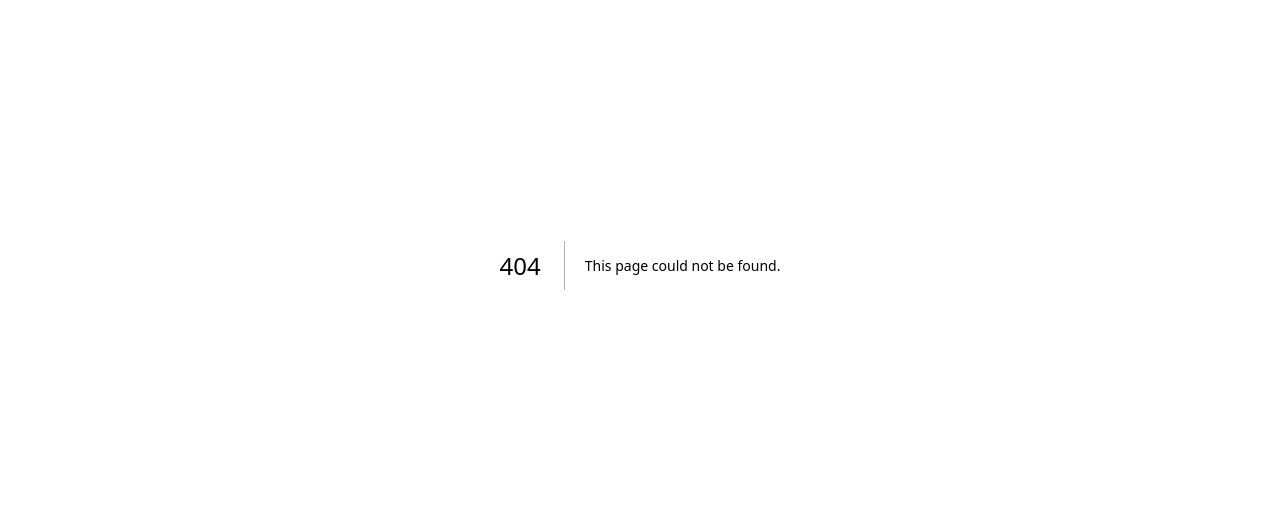
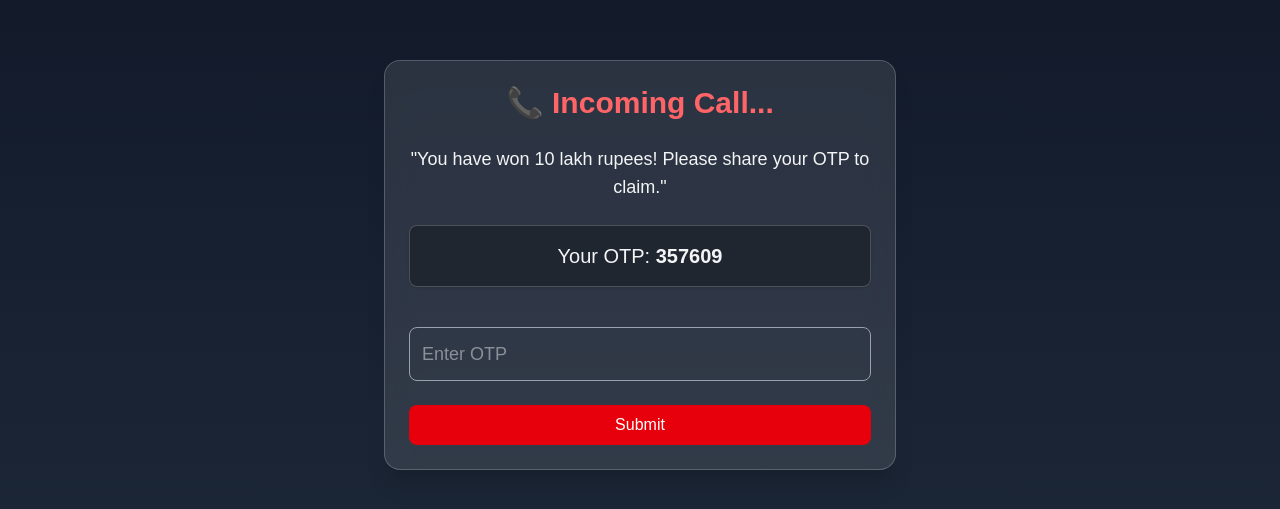
Before and after one commit to saniyafatima07/CrazyDuo, a Next.js app: page /simulation/otp-fraud in a window 1280 px wide. Before the commit this address had no page. Shown: the part 135-644 px from the top of the page. Built offline with nearby package versions, Linux system fonts and the light colour scheme.

Commit message:
Added otp-fraud and email-phishing simulations

```diff
--- /dev/null
+++ b/app/simulation/email-phishing/page.tsx
@@ -0,0 +1,82 @@
+"use client";
+import { useState } from "react";
+
+export default function PhishingEmailSimulation() {
+  const [step, setStep] = useState<"email" | "login" | "lesson">("email");
+  const [email, setEmail] = useState("");
+  const [password, setPassword] = useState("");
+
+  return (
+    <main className="min-h-screen flex flex-col items-center justify-center bg-gradient-to-b from-gray-900 to-gray-800 text-gray-100 p-6">
+      {step === "email" && (
+        <div className="max-w-2xl w-full bg-white/10 backdrop-blur-md border border-white/20 rounded-xl shadow-xl p-6 space-y-4">
+          <h1 className="text-2xl font-bold text-red-400">📩 New Email</h1>
+          <div className="bg-gray-800 p-4 rounded-lg text-left">
+            <p className="text-sm text-gray-400">
+              From: security@bank-support.com
+            </p>
+            <p className="text-sm text-gray-400">
+              Subject: Urgent: Verify Your Account
+            </p>
+            <hr className="my-2 border-gray-700" />
+            <p>
+              Dear Customer, <br />
+              We noticed unusual activity in your account. Please{" "}
+              <span
+                onClick={() => setStep("login")}
+                className="text-blue-400 underline cursor-pointer hover:text-blue-300"
+              >
+                click here
+              </span>{" "}
+              to verify your login details immediately or your account will be
+              blocked.
+            </p>
+          </div>
+        </div>
+      )}
+
+      {step === "login" && (
+        <div className="max-w-md w-full bg-white/10 backdrop-blur-md border border-white/20 rounded-xl shadow-xl p-6 space-y-4">
+          <h2 className="text-xl font-bold text-blue-400">🔒 Bank Login</h2>
+          <input
+            type="email"
+            placeholder="Enter email"
+            value={email}
+            onChange={(e) => setEmail(e.target.value)}
+            className="w-full p-3 rounded-lg text-black border border-gray-400"
+          />
+          <input
+            type="password"
+            placeholder="Enter password"
+            value={password}
+            onChange={(e) => setPassword(e.target.value)}
+            className="w-full p-3 rounded-lg text-black border border-gray-400"
+          />
+          <button
+            onClick={() => setStep("lesson")}
+            className="w-full bg-red-600 hover:bg-red-700 text-white p-3 rounded-lg"
+          >
+            Login
+          </button>
+        </div>
+      )}
+
+      {step === "lesson" && (
+        <div className="max-w-2xl text-center bg-white/10 backdrop-blur-md border border-white/20 rounded-xl p-8 shadow-xl">
+          <h2 className="text-3xl font-bold text-blue-400 mb-4">
+            This was a Simulation
+          </h2>
+          <p className="text-xl text-gray-200 leading-relaxed">
+            This is how phishing emails trick people into entering login
+            details.
+            <br />
+            <strong className="text-yellow-300">
+              Always check the sender’s email address and never click suspicious
+              links.
+            </strong>
+          </p>
+        </div>
+      )}
+    </main>
+  );
+}
--- /dev/null
+++ b/app/simulation/otp-fraud/page.tsx
@@ -0,0 +1,76 @@
+"use client";
+import { useState } from "react";
+
+export default function OtpFraudSimulation() {
+  const [otp] = useState(() =>
+    Math.floor(100000 + Math.random() * 900000).toString()
+  );
+  const [input, setInput] = useState("");
+  const [step, setStep] = useState<"call" | "entered" | "lesson">("call");
+
+  return (
+    <main className="min-h-screen flex flex-col items-center justify-center bg-gradient-to-b from-gray-900 to-gray-800 text-gray-100 p-6">
+      {step === "call" && (
+        <div className="text-center space-y-6 max-w-lg w-full bg-white/10 backdrop-blur-md border border-white/20 rounded-2xl p-6 shadow-xl">
+          <audio autoPlay>
+            <source src="/scam-call.mp3" type="audio/mpeg" />
+          </audio>
+          <h1 className="text-3xl font-bold text-red-400">
+            📞 Incoming Call...
+          </h1>
+          <p className="text-lg">
+            "You have won 10 lakh rupees! Please share your OTP to claim."
+          </p>
+          <div className="bg-black/30 p-4 rounded-lg shadow border border-white/20">
+            <p className="font-mono text-xl">
+              Your OTP: <strong>{otp}</strong>
+            </p>
+          </div>
+          <input
+            type="text"
+            placeholder="Enter OTP"
+            value={input}
+            onChange={(e) => setInput(e.target.value)}
+            className="mt-4 p-3 w-full rounded-lg text-gray-200 text-lg border border-gray-400 focus:outline-none focus:ring-2 focus:ring-blue-500"
+          />
+          <button
+            onClick={() => setStep("entered")}
+            className="bg-red-600 hover:bg-red-700 text-white px-4 py-2 rounded-lg w-full"
+          >
+            Submit
+          </button>
+        </div>
+      )}
+
+      {step === "entered" && (
+        <div className="text-center space-y-6 max-w-lg w-full bg-white/10 backdrop-blur-md border border-white/20 rounded-2xl p-6 shadow-xl">
+          <h1 className="text-4xl font-bold text-red-500">
+            ⚠️ Your Account Balance is 0!
+          </h1>
+          <button
+            onClick={() => setStep("lesson")}
+            className="bg-blue-600 hover:bg-blue-700 text-white px-4 py-2 rounded-lg w-full"
+          >
+            Learn Why
+          </button>
+        </div>
+      )}
+
+      {step === "lesson" && (
+        <div className="max-w-2xl text-center bg-white/10 backdrop-blur-md border border-white/20 rounded-xl p-8 shadow-xl">
+          <h2 className="text-3xl font-bold text-blue-400 mb-4">
+            This was a Simulation
+          </h2>
+          <p className="text-xl text-gray-200 leading-relaxed">
+            Scammers often trick people into sharing OTPs over calls or
+            messages.
+            <br />
+            <strong className="text-red-700">
+              Never share your OTP with anyone , not even bank staff.
+            </strong>
+          </p>
+        </div>
+      )}
+    </main>
+  );
+}
```
